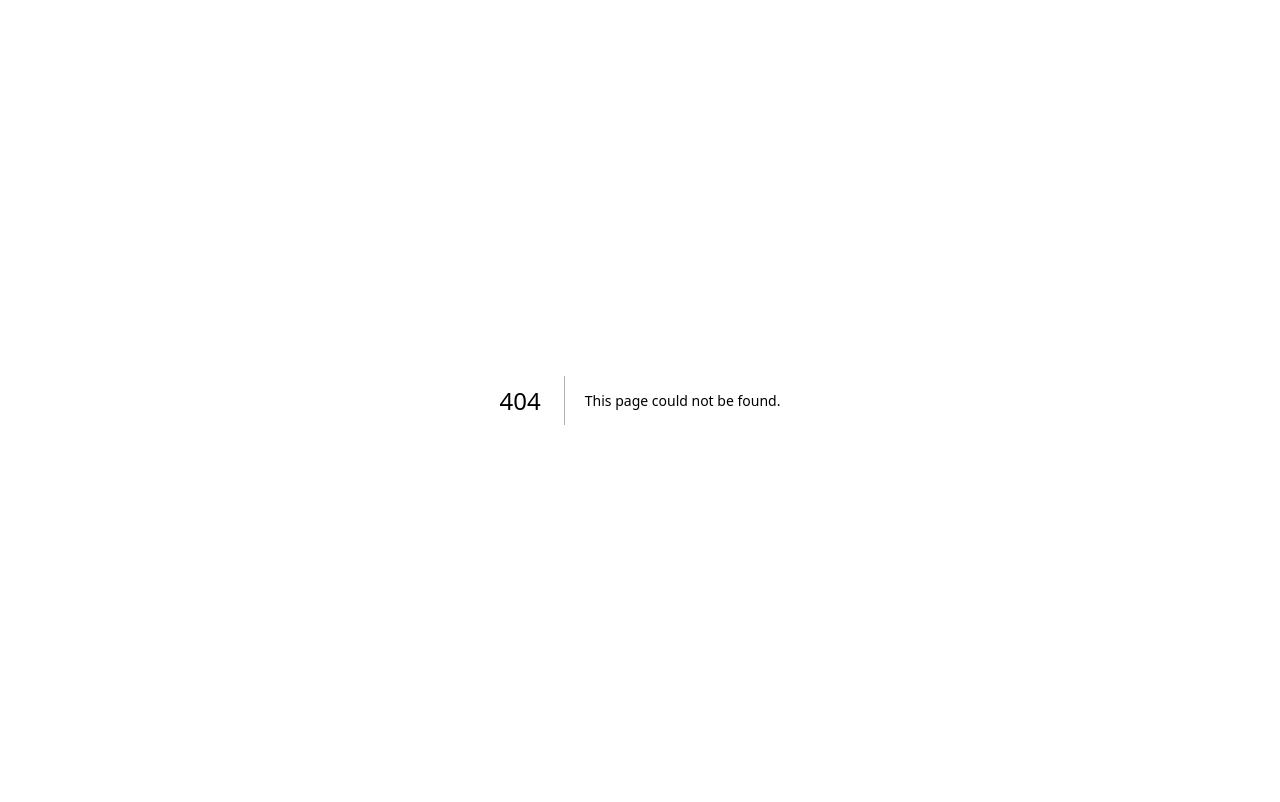
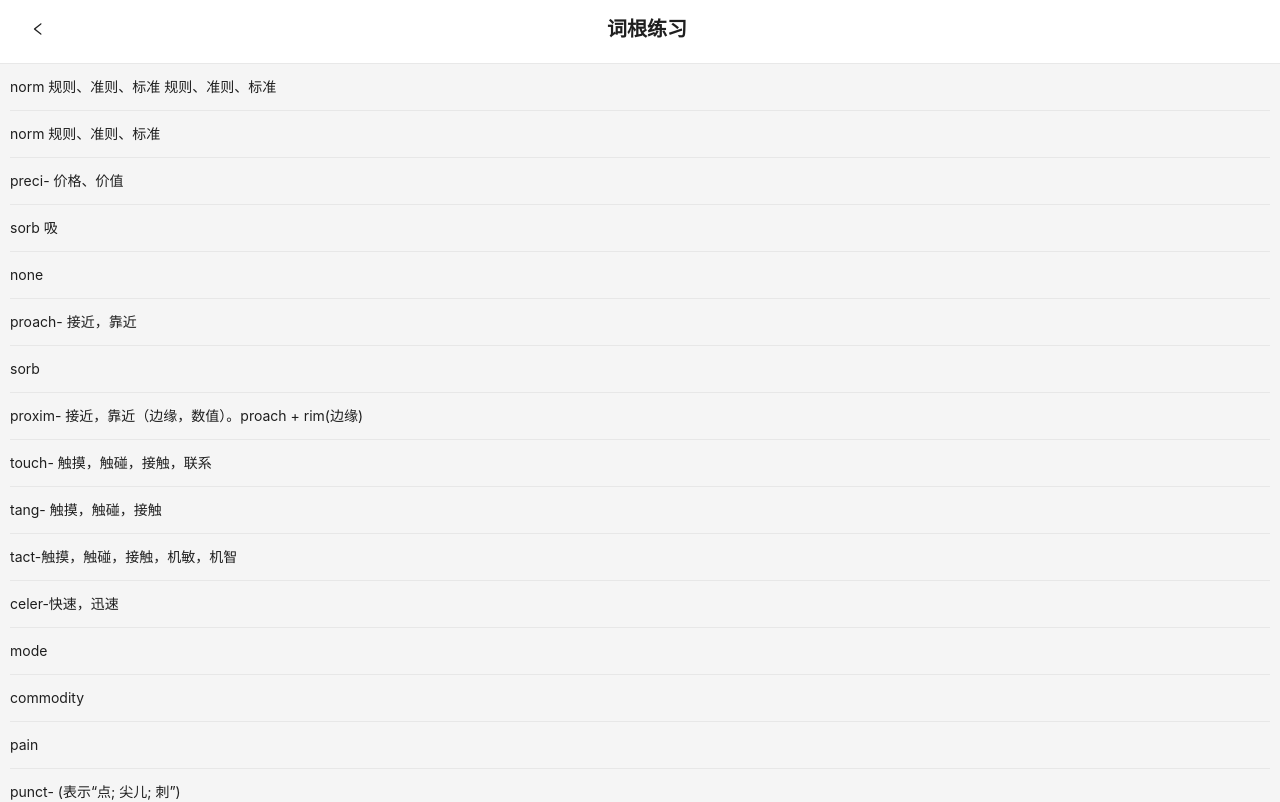
Before and after one commit to 122687220/my-word-learning-app, a Next.js app: page /rootPractice in a window 1280 px wide. Before the commit this address had no page. Shown: the top 802 px of the page. Built offline with nearby package versions, Linux system fonts and the light colour scheme; what @ant-design/nextjs-registry would draw is missing.

Commit message:
添加词根练习

```diff
--- a/src/app/components/Navigation.tsx
+++ b/src/app/components/Navigation.tsx
@@ -40,6 +40,10 @@ const MobileNavbar: React.FC<MobileNavbarProps> = () => {
             text = '记忆'
         }
 
+        if (pathname === '/rootPractice') {
+            text = '词根练习'
+        }
+
         setTitle(text)
     }, [])
 
--- a/src/app/components/PronunciationPractice.tsx
+++ b/src/app/components/PronunciationPractice.tsx
@@ -23,8 +23,10 @@ const Index: React.FC<{ words: WordFormData[] }> = ({ words }) => {
             const find = words.find(item => item.word.includes(userInput)) || null
             setCurrentWord(find)
         } else {
-            const randomIndex = Math.floor(Math.random() * words.length);
-            setCurrentWord(words[randomIndex]);
+            const root = location.search.replace('?', "").split('&')[0].split('=')[1] || ''
+            const arr = root ? words.filter(item => item.root === decodeURI(root)) : words
+            const randomIndex = Math.floor(Math.random() * arr.length);
+            setCurrentWord(arr[randomIndex]);
         }
 
         setUserInput('')
--- /dev/null
+++ b/src/app/rootPractice/page.tsx
@@ -0,0 +1,53 @@
+'use client'
+
+import { Layout, List } from 'antd';
+import Navigation from '@/app/components/Navigation';
+import { useMyContext } from '@/app/context';
+import { useEffect, useState } from 'react';
+import { WordFormData } from "@/app/interface";
+import { useRouter } from 'next/navigation';
+
+const Home = () => {
+  const route = useRouter()
+
+  const [list, setList] = useState<string[]>([])
+  const { words } = useMyContext();
+
+  useEffect(() => {
+    const obj = combineArr()
+
+    setList(Object.keys(obj))
+  }, [words])
+
+  const combineArr = () => {
+    // 对数组对象中，根据特定的关键词，进行聚合
+    const obj:{ [key: string]: WordFormData[] } = {}
+    words.forEach((item) => {
+      const key = item.root || 'none'
+
+      if (!obj[key]) {
+        obj[key] = [item]
+      } else {
+        obj[key].push(item)
+      }
+    })
+
+    return obj
+  }
+
+  return (
+    <Layout>
+      <Navigation />
+      <div style={{ margin: '0 10px' }}>
+        <List
+          dataSource={list}
+          renderItem={item => <List.Item onClick={() => {
+            route.push(`/pronunciationPractice?root=${item}`)
+          }}>{item}</List.Item>}
+        />
+      </div>
+    </Layout>
+  );
+};
+
+export default Home;
```
Also changed, not shown: src/app/page.tsx (+4 -4 lines).
